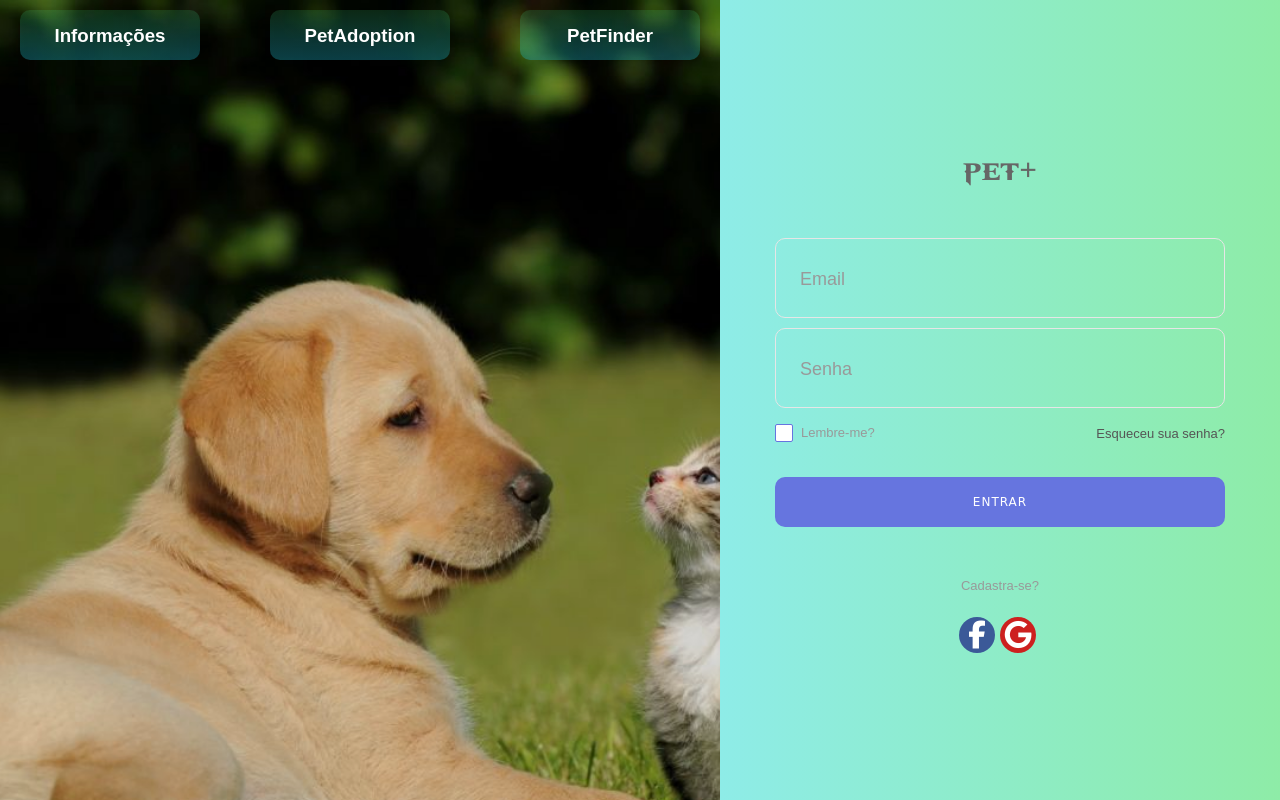
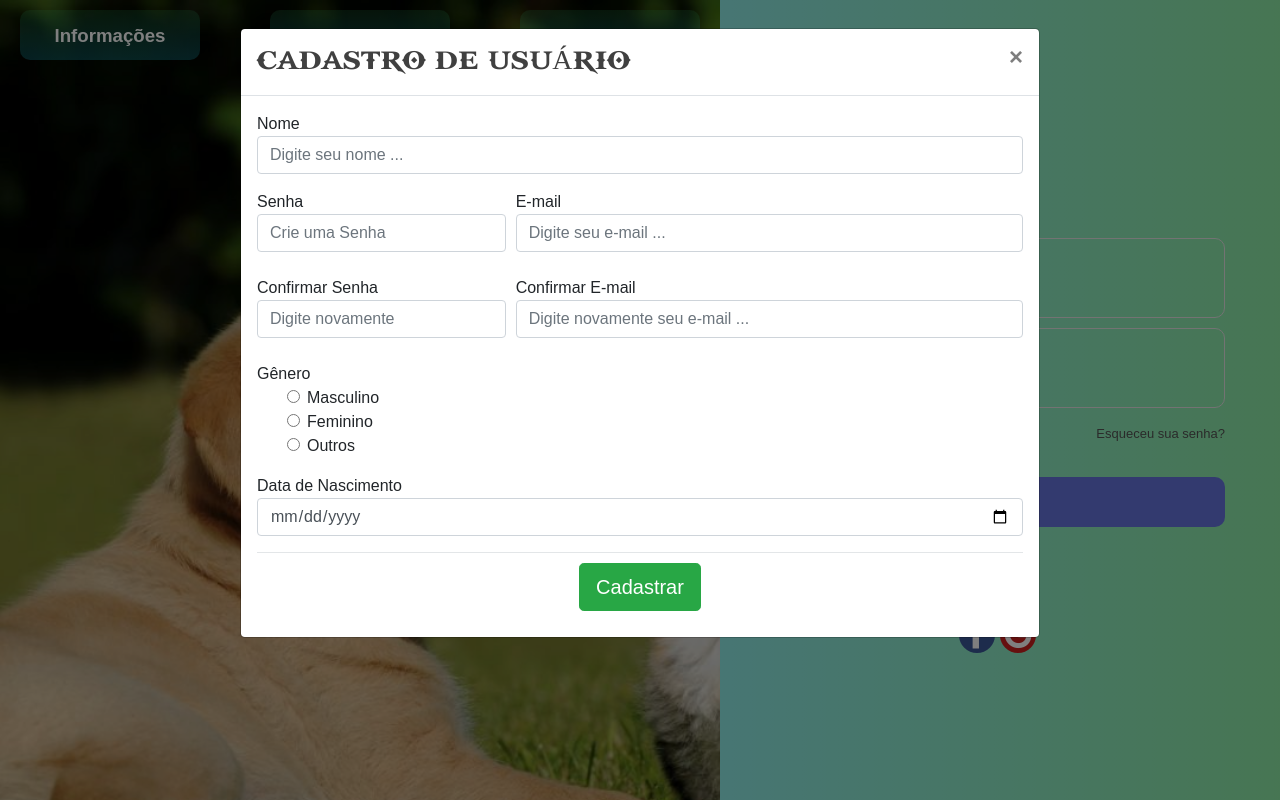
Before and after one commit to luizhenrique323/PET, a plain HTML site: page index.html in a window 1280 px wide. Both pictures are taken after a click on the link "Cadastra-se?". Shown: the top 800 px of the page. Drawn offline with nearby package versions, Linux system fonts and the light colour scheme; a web font is replaced by a local one.

Commit message:
Criando tela de cadastro pelo BootStrap

```diff
--- a/css/main.css
+++ b/css/main.css
@@ -620,6 +620,30 @@ div.company footer p{
 }
 
 /*==================================================================
+[ Janela Modal ]*/
+div.modal-header h3#TituloModalLabel{
+  font-family: 'Godofwar';
+  color: rgb(64, 64, 64);
+}
+
+span#labelGenero{
+  margin-left: -30px;
+}
+div#iContainerGenero{
+  margin-left: 30px;
+}
+
+
+div#iButtons{
+  width: 100%;
+  padding-top: 10px;
+  padding-bottom: 10px;
+  text-align: center;
+  border-top: 1px solid rgb(227, 230, 232);
+}
+
+
+/*==================================================================
 [ Container de Informações ]*/
 div.info{
   height: 50px;
--- a/index.html
+++ b/index.html
@@ -5,10 +5,11 @@
 	<meta charset="UTF-8">
 	<meta name="viewport" content="width=device-width, initial-scale=1">
 	<link rel="stylesheet" href="https://cdnjs.cloudflare.com/ajax/libs/font-awesome/4.7.0/css/font-awesome.min.css">
+
 <!--===============================================================================================-->
 	<link rel="icon" type="image/png" href="images/icons/favicon.ico"/>
 <!--===============================================================================================-->
-	<link rel="stylesheet" type="text/css" href="vendor/bootstrap/css/bootstrap.min.css">
+	<link rel="stylesheet" href="https://maxcdn.bootstrapcdn.com/bootstrap/4.3.1/css/bootstrap.min.css">
 <!--===============================================================================================-->
 	<link rel="stylesheet" type="text/css" href="fonts/font-awesome-4.7.0/css/font-awesome.min.css">
 <!--===============================================================================================-->
@@ -78,7 +79,7 @@
 
 					<div class="text-center p-t-46 p-b-20">    <!-- Cadastra-se -->
 						<footer>
-							<a href="#" class="txt2">Cadastra-se?</a>
+							<a href="#modalCrud" data-toggle="modal" data-target="#modalCrud" class="txt2">Cadastra-se?</a>
 						</footer>
 					</div>
 
@@ -98,6 +99,94 @@
 					  </footer>
 					</div>
 				</form>
+
+				<!-- Modal -->
+				<div class="modal fade" id="modalCrud" tabindex="-1" role="dialog" aria-labelledby="exampleModalLabel" aria-hidden="true">
+				  <div class="modal-dialog modal-lg" role="document">
+				    <div class="modal-content">
+				      <div class="modal-header">
+				        <h3 id="TituloModalLabel">CADASTRO DE USUÁRIO</h3>
+				        <button type="button" class="close" data-dismiss="modal" aria-label="Fechar">
+				          <span aria-hidden="true">&times;</span>
+				        </button>
+				      </div>
+				      <div class="modal-body">
+				        <form>
+					          <div class="form-group">
+					          	<label for="iInputNome">Nome</label>
+					        	<input type="text" class="form-control" id="iInputNome" name="InputNome" maxlength="50" placeholder="Digite seu nome ...">
+					          </div>
+
+					        <!-- -->
+					        <div class="form-row">
+					          <div class="col-md-4 mb-2">
+						          <div class="form-group">
+								   	<label for="iInputPassword">Senha</label>
+								   	<input type="password" class="form-control" id="iInputPassword" name="InputPassword" maxlength="12" placeholder="Crie uma Senha">
+						          </div>
+					          </div>
+					          <div class="col-md-8 mb-2">
+						          <div class="form-group">
+						            <label for="iInputEmail">E-mail</label>
+		    						<input type="email" class="form-control" id="iInputEmail" name="InputEmail" maxlength="30" aria-describedby="emailHelp" placeholder="Digite seu e-mail ...">
+						          </div>
+					          </div>
+					        </div>
+
+					        <!-- -->
+					        <div class="form-row">
+					          <div class="col-md-4 mb-2">
+						          <div class="form-group">
+								    <label for="iInputConfPassword">Confirmar Senha</label>
+								    <input type="password" class="form-control" id="iInputConfPassword" name="InputConfPassword" maxlength="12" placeholder="Digite novamente">
+								    <small id="confPassword" class="badge badge-danger">Senha Incorreta!</small>
+								  </div>
+							  </div>
+							  <div class="col-md-8 mb-2">
+								  <div class="form-group">
+						            <label for="iInputConfEmail">Confirmar E-mail</label>
+		    						<input type="email" class="form-control" id="iInputConfEmail" name="InputConfEmail" maxlength="30" aria-describedby="emailHelp" placeholder="Digite novamente seu e-mail ...">
+		    						<small id="confEmail" class="badge badge-danger">E-mail Incorreto!</small>
+						          </div>
+						      </div>
+							</div>
+
+					          <div class="form-group" id="iContainerGenero">
+					            <span id="labelGenero">Gênero</span><br />
+					        	<div class="form-check">
+								  <input class="form-check-input" type="radio" name="GeneroRadio" id="iMasculino" value="M">
+								  <label class="form-check-label"  for="iMasculino">
+								    Masculino
+								  </label>
+								</div>
+								<div class="form-check">
+								  <input class="form-check-input" type="radio" name="GeneroRadio" id="iFeminino" value="F">
+								  <label class="form-check-label" for="iFeminino">
+								    Feminino
+								  </label>
+								</div>
+								<div class="form-check">
+								  <input class="form-check-input" type="radio" name="GeneroRadio" id="iOutros" value="O">
+								  <label class="form-check-label" for="iOutros">
+								    Outros
+								  </label>
+								</div>
+					          </div>
+
+					          <div class="form-group">
+					        	<label for="iInputConfPassword">Data de Nascimento</label>
+							    <input type="date" class="form-control" id="iInputConfPassword" name="InputConfPassword">
+					          </div>
+
+						      <div id="iButtons">
+						        <input type="submit" id="iCad" class="btn btn-success btn-lg" value="Cadastrar" data-dismiss="modal">
+					      	  </div>
+				        </form>
+				      </div>
+				    </div>
+				  </div>
+				</div>
+				<!-- Fim Modal -->
 
 				<div class="login100-more" style="background-image: url('images/bg-01.jpg');">
 					<div class="row">
@@ -123,6 +212,8 @@
 <!--===============================================================================================-->
 	<script src="vendor/jquery/jquery-3.2.1.min.js"></script>
 <!--===============================================================================================-->
+	<script src="js/verificacao.js"></script>
+<!--===============================================================================================-->
 	<script src="vendor/animsition/js/animsition.min.js"></script>
 <!--===============================================================================================-->
 	<script src="vendor/bootstrap/js/popper.js"></script>
--- /dev/null
+++ b/js/verificacao.js
@@ -0,0 +1,26 @@
+$(document).ready(function(){
+  $("#confEmail").hide();
+  $("#confPassword").hide();
+
+  $("#iInputConfEmail").focusout(function(){
+    var email = $("#iInputEmail").val();
+    var confEmail = $("#iInputConfEmail").val();
+    if (email != confEmail) {
+    	$("#confEmail").show();
+    }
+    else {
+    	$("#confEmail").hide();
+    }
+  });
+
+  $("#iInputConfPassword").focusout(function(){
+  	var pass = $("#iInputPassword").val();
+    var confPass = $("#iInputConfPassword").val();
+    if (pass != confPass) {
+    	$("#confPassword").show();
+    }
+    else {
+    	$("#confPassword").hide();
+    }
+  });
+});
```
